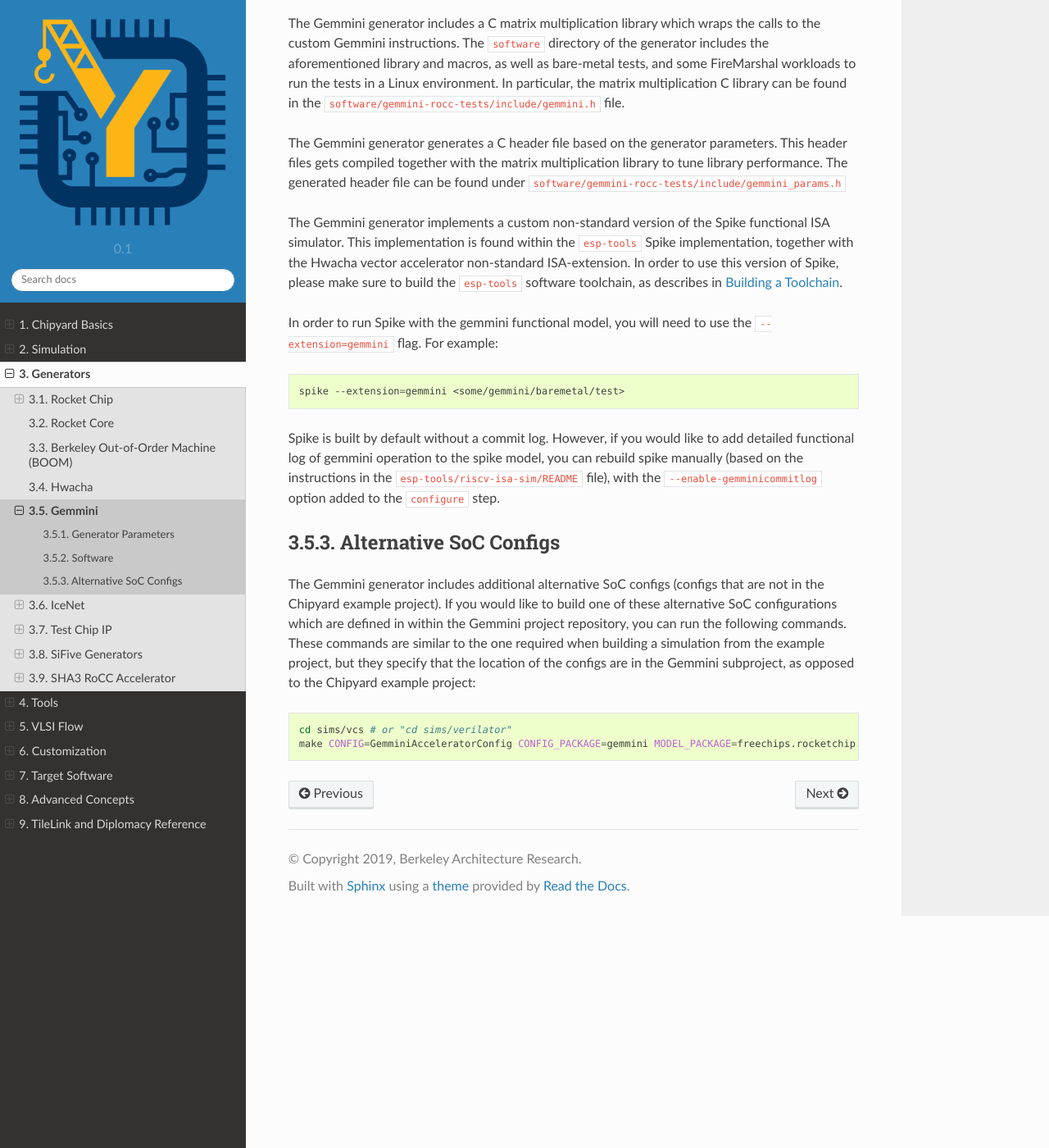
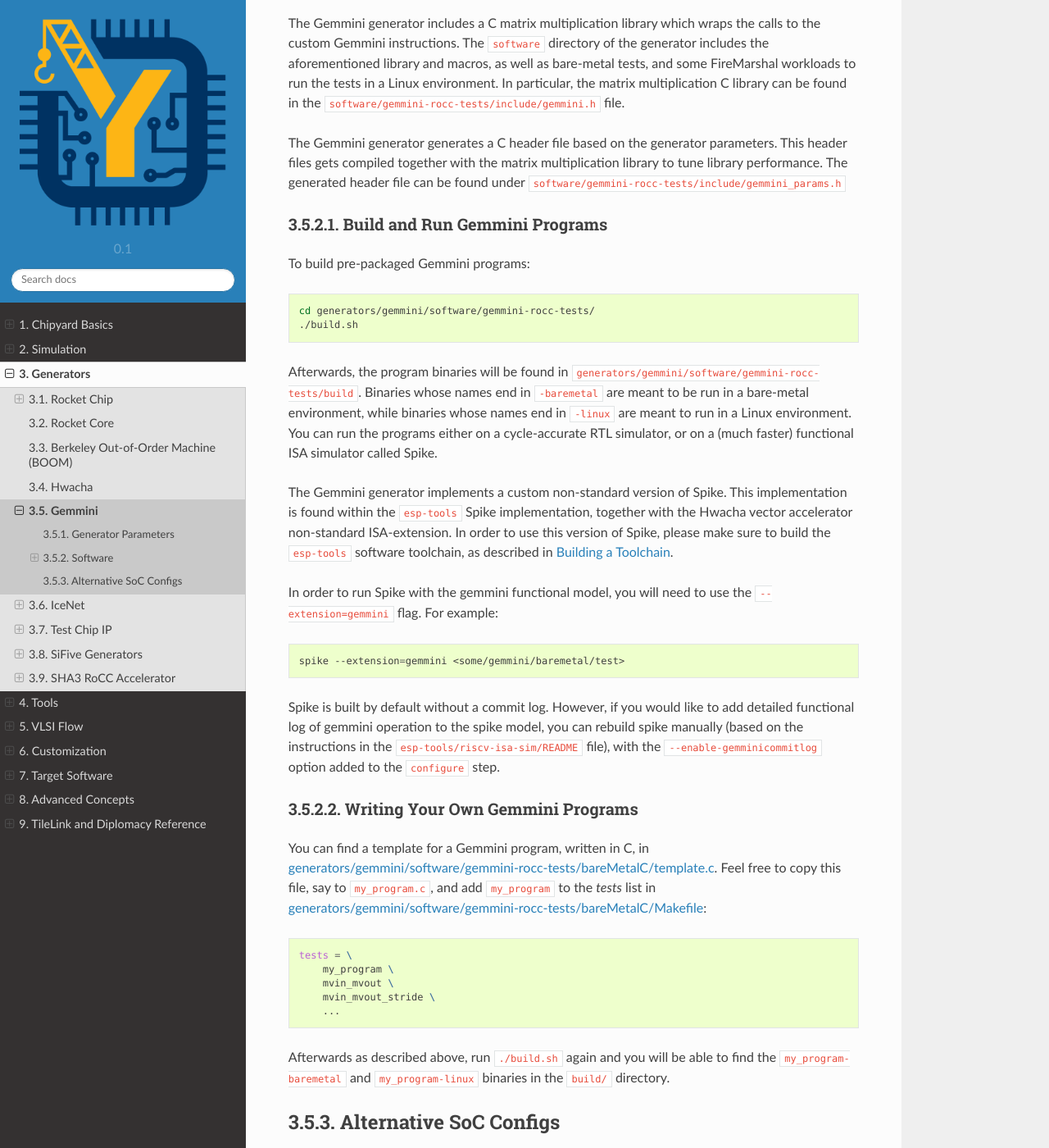
Before and after one commit to ucb-bar/chipyard, a Sphinx documentation site: the page built from docs/Generators/Gemmini.rst, in a window 1280 px wide and 1400 px high, scrolled down 2593 px. Shown: the whole window at 82% size. Built offline with Sphinx 7.4.7 and the Read the Docs theme 2.0.0, drawn with Linux system fonts in a browser that asks for light colours; some of the changed text lies outside the part shown.

Commit message:
Update Gemmini.rst
Add instructions on building Gemmini programs, or writing your own programs.

```diff
--- a/docs/Generators/Gemmini.rst
+++ b/docs/Generators/Gemmini.rst
@@ -18,7 +18,7 @@ To build a simulation of this example Chipyard config, run the following command
 
 .. code-block:: shell
 
-    cd sims/vcs # or "cd sims/verilator"
+    cd sims/verilator # or "cd sims/vcs"
     make CONFIG=GemminiRocketConfig
 
 .. image:: ../_static/images/gemmini-system.png
@@ -55,7 +55,19 @@ The ``software`` directory of the generator includes the aforementioned library
 
 The Gemmini generator generates a C header file based on the generator parameters. This header files gets compiled together with the matrix multiplication library to tune library performance. The generated header file can be found under ``software/gemmini-rocc-tests/include/gemmini_params.h``
 
-The Gemmini generator implements a custom non-standard version of the Spike functional ISA simulator. This implementation is found within the ``esp-tools`` Spike implementation, together with the Hwacha vector accelerator non-standard ISA-extension. In order to use this version of Spike, please make sure to build the ``esp-tools`` software toolchain, as describes in :ref:`build-toolchains`.
+Build and Run Gemmini Programs
+^^^^^^^^^^^^^^^^^^^^^^^^^
+
+To build pre-packaged Gemmini programs:
+
+.. code-block:: shell
+
+    cd generators/gemmini/software/gemmini-rocc-tests/
+    ./build.sh
+
+Afterwards, the program binaries will be found in ``generators/gemmini/software/gemmini-rocc-tests/build``. Binaries whose names end in ``-baremetal`` are meant to be run in a bare-metal environment, while binaries whose names end in ``-linux`` are meant to run in a Linux environment. You can run the programs either on a cycle-accurate RTL simulator, or on a (much faster) functional ISA simulator called Spike.
+
+The Gemmini generator implements a custom non-standard version of Spike. This implementation is found within the ``esp-tools`` Spike implementation, together with the Hwacha vector accelerator non-standard ISA-extension. In order to use this version of Spike, please make sure to build the ``esp-tools`` software toolchain, as described in :ref:`build-toolchains`.
 
 In order to run Spike with the gemmini functional model, you will need to use the ``--extension=gemmini`` flag. For example:
 
@@ -65,6 +77,20 @@ In order to run Spike with the gemmini functional model, you will need to use th
 
 Spike is built by default without a commit log. However, if you would like to add detailed functional log of gemmini operation to the spike model, you can rebuild spike manually (based on the instructions in the ``esp-tools/riscv-isa-sim/README`` file), with the ``--enable-gemminicommitlog`` option added to the ``configure`` step.
 
+Writing Your Own Gemmini Programs
+^^^^^^^^^^^^^^^^^^^^^^^^^^^^^^^^^^^
+
+You can find a template for a Gemmini program, written in C, in `generators/gemmini/software/gemmini-rocc-tests/bareMetalC/template.c <https://github.com/ucb-bar/gemmini-rocc-tests/blob/master/bareMetalC/template.c>`__. Feel free to copy this file, say to ``my_program.c``, and add ``my_program`` to the `tests` list in `generators/gemmini/software/gemmini-rocc-tests/bareMetalC/Makefile <https://github.com/ucb-bar/gemmini-rocc-tests/blob/64566ad99ff90147a06546d04da328abffb89722/bareMetalC/Makefile#L3>`__:
+
+.. code-block:: shell
+
+    tests = \
+        my_program \
+        mvin_mvout \
+        mvin_mvout_stride \
+        ...
+
+Afterwards as described above, run ``./build.sh`` again and you will be able to find the ``my_program-baremetal`` and ``my_program-linux`` binaries in the ``build/`` directory.
 
 Alternative SoC Configs
 --------------------------
```
